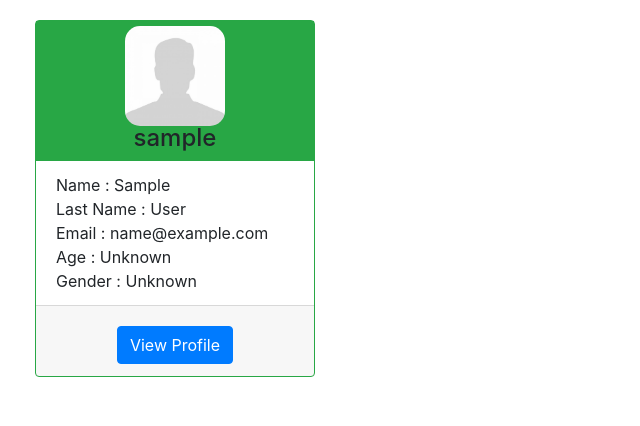
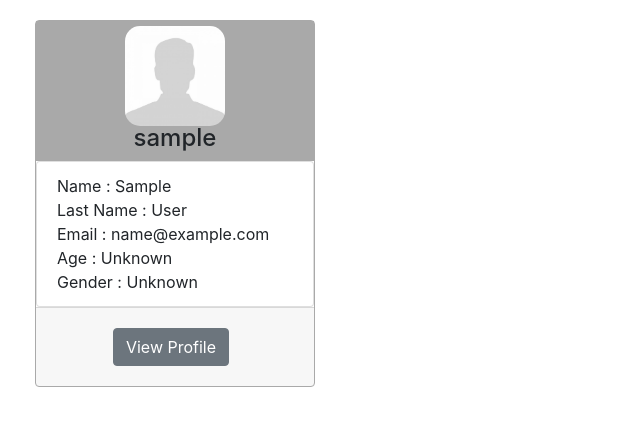
Before and after one commit to idfinternship/project-c, a Django app: template profiles/templates/profile/search_results.html in a window 1280 px wide. Shown: the part 72-498 px from the top of the page, without its empty margins (0-640 px from the left). Run offline with Django 3.2, Linux system fonts and the light colour scheme; the template is opened without the code that fills it: values that come from a table or form of the project are taken from there, others are empty; the visitor is signed in with stand-in values (Sample User, id 1); data comes from the database, SQL or seed files in the repository; some libraries are stand-ins or nearby versions.

Commit message:
Update search_results.html

```diff
--- a/profiles/templates/profile/search_results.html
+++ b/profiles/templates/profile/search_results.html
@@ -16,9 +16,9 @@ img {
 
 
 
-        <div class="card-hover-shadow profile-responsive card-border border-success mb-3 card">
+        <div class="card-hover-shadow profile-responsive card-border mb-3 card" style="border-color: darkgray;">
             <div class="dropdown-menu-header">
-                <div class="dropdown-menu-header-inner bg-success" style="height:140px">
+                <div class="dropdown-menu-header-inner" style="height:140px; background-color: darkgray">
                     <div class="menu-header-content" align="center">
                         <div class="avatar-icon-wrapper btn-hover-shine mb-2 avatar-icon-xl" style=" padding-top:5px; height:95px">
                             <img src="{{ user.userprofile.icon.url }}" alt="Avatar" style="width:100px" height="100px">
@@ -28,13 +28,10 @@ img {
                 </div>
             </div>
             <div class="p-0 card-body">
-                <div class="tab-content">
-                    <div class="tab-pane active show" id="tab-2-eg1">
-                        <ul class="list-group list-group-flush">
-                            <li class="list-group-item">
-                                <div class="widget-content p-0">
-                                    <div class="widget-content-wrapper">
-                                        <div class="widget-content-left flex2">
+                <li class="list-group-item" >
+                    <div class="widget-content p-0" >
+                        <div class="widget-content-wrapper" style="height: 120px; overflow: auto">
+                            <div class="widget-content-left flex2" >
                                 {% if user.first_name == '' %}
                                     <div class="widget-heading">Name : Unknown</div>
                                     {% else %}
@@ -69,13 +66,10 @@ img {
                         </div>
                     </div>
                 </li>
-                        </ul>
-                    </div>
-                </div>
             </div>
             <div class="text-center d-block card-footer">
      <div class="mt-2">
-          <a class="btn btn-primary" href="{% url 'profiles:profile' username=user.username %}">View Profile</a>
+          <a class="mb-2 mr-2 btn btn-shadow btn-secondary" href="{% url 'profiles:profile' username=user.username %}">View Profile</a>
      </div>
             </div>
         </div>
```
Lines whose indentation alone changed are shown as unchanged.
